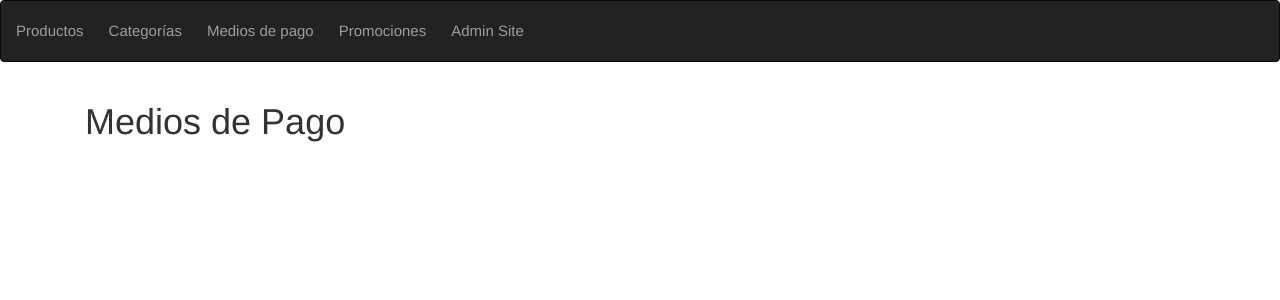
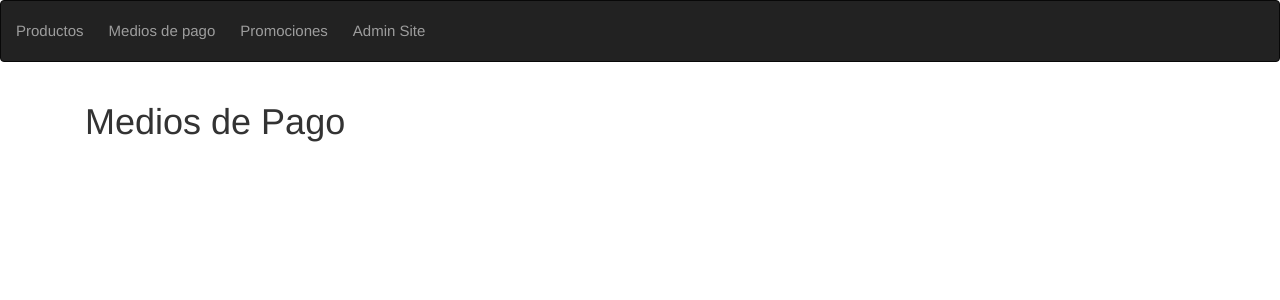
Before and after one commit to aymericcousaert/acp-mymenu, a Django app: page /payments/ in a window 1280 px wide. Shown: the top 300 px of the page. Run offline with Django 3.2, Linux system fonts and the light colour scheme; data that the repository does not hold is empty; some libraries are stand-ins or nearby versions.

Commit message:
Deleted categories from navbar

```diff
--- a/menu/templates/navbar.html
+++ b/menu/templates/navbar.html
@@ -5,9 +5,6 @@
     <ul class="navbar-nav">
       <li class="nav-item">
         <a class="nav-link" href="{% url 'products' %}">Productos</a>
-      </li>
-      <li class="nav-item">
-        <a class="nav-link" href="{% url 'categories' %}">Categorías</a>
       </li>
       <li class="nav-item">
         <a class="nav-link" href="{% url 'payment_list' %}">Medios de pago</a>
```
